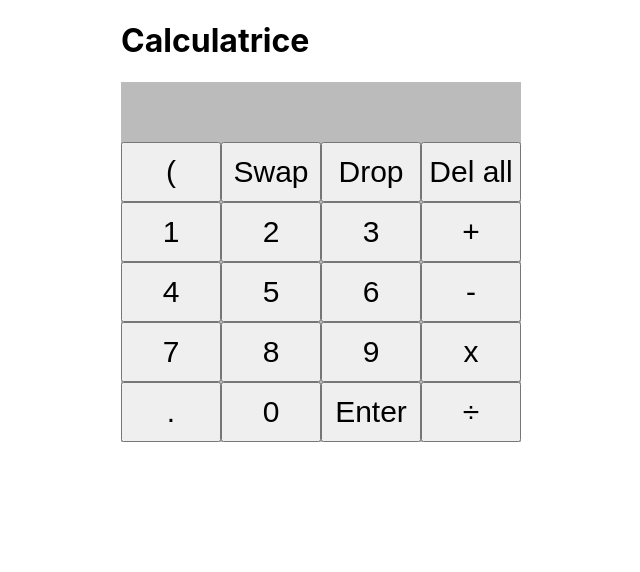
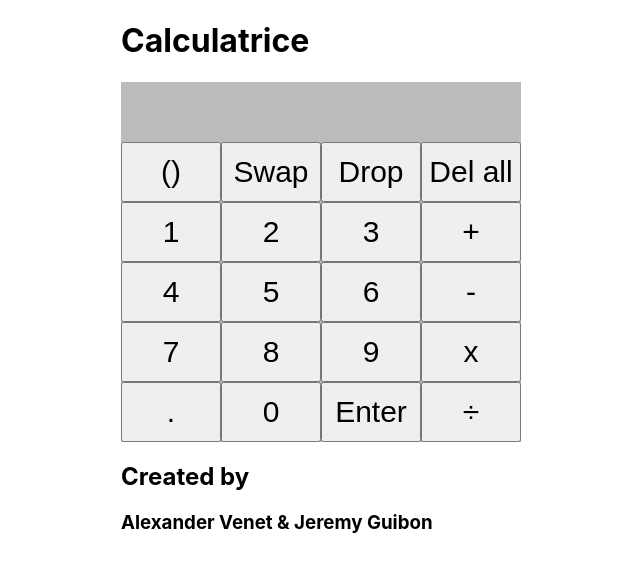
Before and after one commit to JrmyG/React_calculator-rpm, a React (Create React App) app in the folder ecv_calculator/: page / in a window 1280 px wide. Shown: the top 572 px of the page, without its empty margins (319-959 px from the left). Built offline with nearby package versions, Linux system fonts and the light colour scheme.

Commit message:
Add Footer + fix button use

```diff
--- a/ecv_calculator/src/App.js
+++ b/ecv_calculator/src/App.js
@@ -16,6 +16,8 @@ class App extends Component{
                 <div className="calculator-body">
                     <h1>Calculatrice</h1>
                     <CalculatriceComponent/>
+                    <h2>Created by</h2>
+                    <h3>Alexander Venet & Jeremy Guibon</h3>
                 </div>
             </div>
         );
--- a/ecv_calculator/src/components/CalculatriceComponent.js
+++ b/ecv_calculator/src/components/CalculatriceComponent.js
@@ -86,7 +86,7 @@ class Calculatrice extends Component {
                 </section>
 
                 <section className="button">
-                    <button name="(" onClick={e => this.props.onClick(e.target.name)}>(</button>
+                    <button name="(" onClick={(e) => e.preventDefault}>()</button>
                     <button name="swap" onClick={() => this.swap()}>Swap</button>
                     <button name="Del" click={() => this.drop()}>Drop</button>
                     <button name="Del all" onClick={() => this.reset()}>Del all </button><br/>
```
